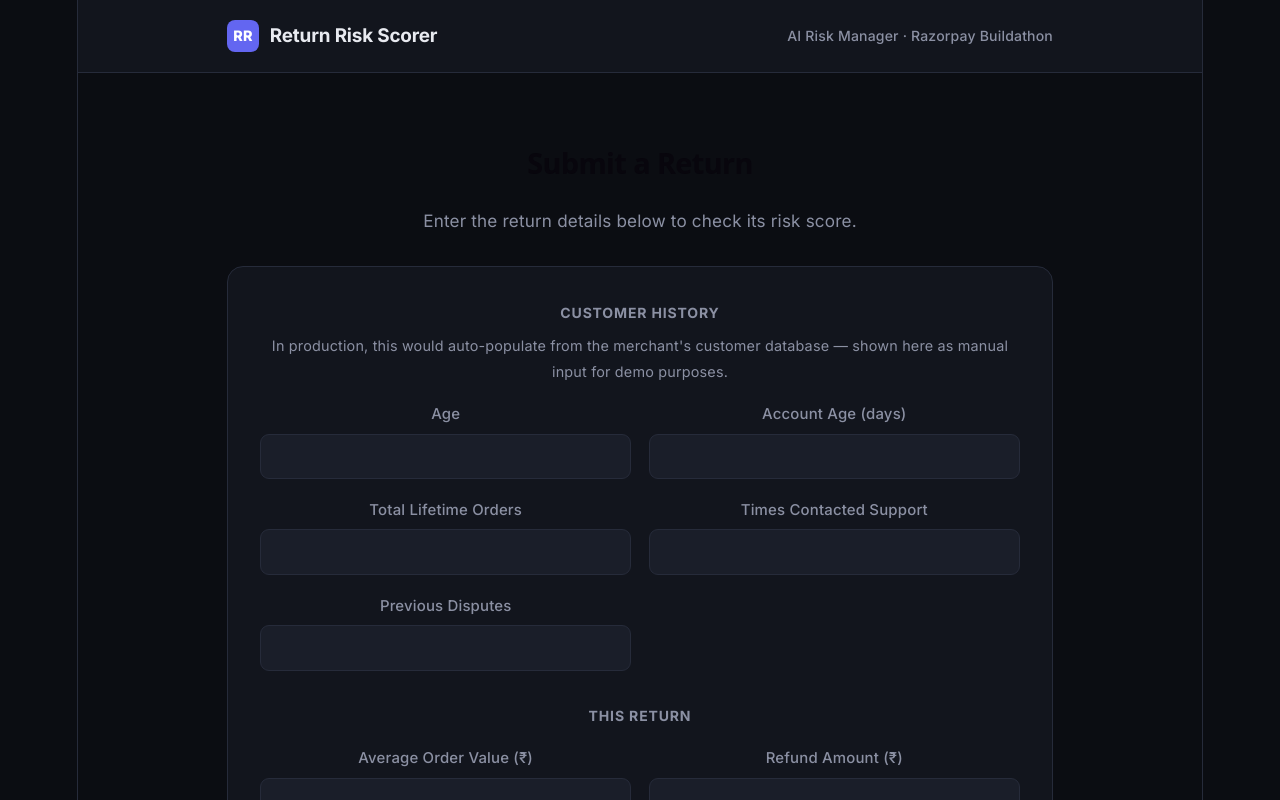
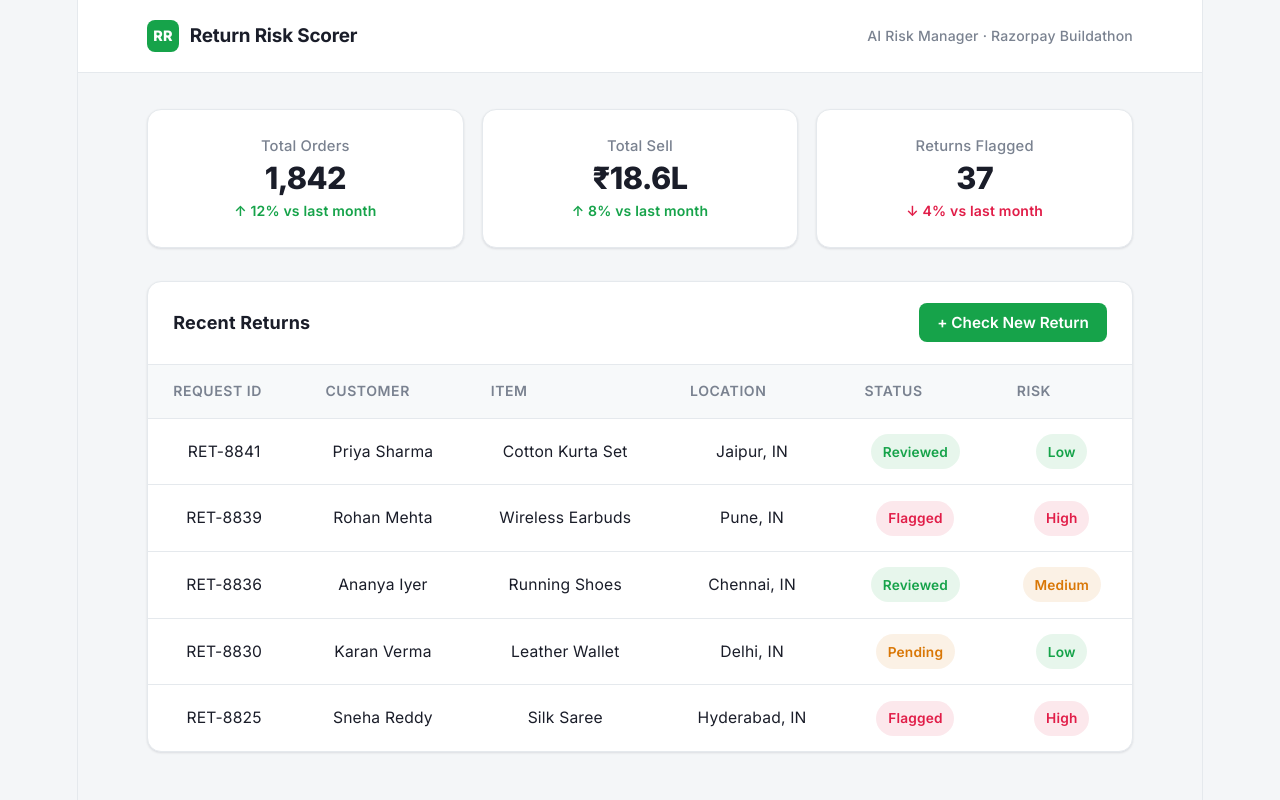
Before and after one commit to vegeta-afk/risk-of-returning, a React (Vite) app in the folder frontend/: page / in a window 1280 px wide. Shown: the top 800 px of the page. Built offline with nearby package versions, Linux system fonts and the light colour scheme.

Commit message:
fix:added dummy dashboard

```diff
--- a/frontend/src/App.css
+++ b/frontend/src/App.css
@@ -1,18 +1,21 @@
 * { box-sizing: border-box; margin: 0; padding: 0; }
 
 :root {
-  --bg: #0b0d12;
-  --surface: #12151d;
-  --surface-2: #1a1e29;
-  --border: #262b3a;
-  --text: #e8eaf0;
-  --text-muted: #8b90a3;
-  --accent: #6366f1;
-  --accent-soft: #6366f122;
-  --danger: #f43f5e;
-  --danger-soft: #f43f5e1a;
-  --success: #22c55e;
-  --success-soft: #22c55e1a;
+  --bg: #f4f6f8;
+  --surface: #ffffff;
+  --surface-2: #f7f9fa;
+  --border: #e5e9ed;
+  --text: #1a1d29;
+  --text-muted: #7a8290;
+  --accent: #16a34a;
+  --accent-soft: #16a34a1a;
+  --danger: #e11d48;
+  --danger-soft: #e11d481a;
+  --success: #16a34a;
+  --success-soft: #16a34a1a;
+  --warning: #d97706;
+  --warning-soft: #d977061a;
+  --shadow: 0 1px 2px rgba(16, 24, 40, 0.05), 0 1px 3px rgba(16, 24, 40, 0.06);
 }
 
 body {
@@ -29,7 +32,7 @@ body {
 }
 
 .topbar-inner {
-  max-width: 880px;
+  max-width: 1040px;
   margin: 0 auto;
   padding: 1.1rem 1.5rem;
   display: flex;
@@ -56,9 +59,9 @@ body {
 }
 
 .main {
-  max-width: 880px;
+  max-width: 1040px;
   margin: 0 auto;
-  padding: 2.5rem 1.5rem 4rem;
+  padding: 2rem 1.5rem 4rem;
 }
 
 .page-header { margin-bottom: 1.8rem; }
@@ -68,18 +71,117 @@ body {
 .error-banner {
   background: var(--danger-soft);
   border: 1px solid var(--danger);
-  color: #ff9db0;
+  color: #9f1239;
   padding: 0.8rem 1rem;
   border-radius: 10px;
   margin-bottom: 1.2rem;
   font-size: 0.9rem;
 }
 
+/* --- Dashboard --- */
+
+.stat-grid {
+  display: grid;
+  grid-template-columns: repeat(3, 1fr);
+  gap: 1rem;
+  margin-bottom: 1.8rem;
+}
+
+.stat-card {
+  background: var(--surface);
+  border: 1px solid var(--border);
+  border-radius: 14px;
+  padding: 1.3rem 1.4rem;
+  box-shadow: var(--shadow);
+  display: flex;
+  flex-direction: column;
+  gap: 0.35rem;
+}
+
+.stat-label { font-size: 0.82rem; color: var(--text-muted); font-weight: 500; }
+.stat-value { font-size: 1.7rem; font-weight: 800; letter-spacing: -0.02em; }
+.stat-delta { font-size: 0.78rem; font-weight: 600; }
+.stat-up { color: var(--success); }
+.stat-down { color: var(--danger); }
+
+.table-card {
+  background: var(--surface);
+  border: 1px solid var(--border);
+  border-radius: 14px;
+  box-shadow: var(--shadow);
+  overflow: hidden;
+}
+
+.table-header {
+  display: flex;
+  align-items: center;
+  justify-content: space-between;
+  padding: 1.2rem 1.4rem;
+  border-bottom: 1px solid var(--border);
+}
+
+.table-header h3 { font-size: 1rem; font-weight: 700; }
+
+.new-request-btn {
+  background: var(--accent);
+  color: white;
+  border: none;
+  padding: 0.55rem 1rem;
+  border-radius: 8px;
+  font-size: 0.85rem;
+  font-weight: 600;
+  font-family: inherit;
+  cursor: pointer;
+}
+
+.new-request-btn:hover { opacity: 0.9; }
+
+.returns-table {
+  width: 100%;
+  border-collapse: collapse;
+  font-size: 0.87rem;
+}
+
+.returns-table th {
+  text-align: left;
+  padding: 0.75rem 1.4rem;
+  color: var(--text-muted);
+  font-weight: 600;
+  font-size: 0.78rem;
+  text-transform: uppercase;
+  letter-spacing: 0.04em;
+  background: var(--surface-2);
+}
+
+.returns-table td {
+  padding: 0.85rem 1.4rem;
+  border-top: 1px solid var(--border);
+}
+
+.status-pill, .risk-pill {
+  padding: 0.25rem 0.65rem;
+  border-radius: 999px;
+  font-size: 0.76rem;
+  font-weight: 600;
+  display: inline-block;
+}
+
+.status-reviewed { background: var(--success-soft); color: var(--success); }
+.status-flagged { background: var(--danger-soft); color: var(--danger); }
+.status-pending { background: var(--warning-soft); color: var(--warning); }
+
+.risk-low { background: var(--success-soft); color: var(--success); }
+.risk-medium { background: var(--warning-soft); color: var(--warning); }
+.risk-high { background: var(--danger-soft); color: var(--danger); }
+
+/* --- Form --- */
+
 .form-card {
   background: var(--surface);
   border: 1px solid var(--border);
   border-radius: 16px;
   padding: 1.8rem;
+  box-shadow: var(--shadow);
 }
 
 .form-section { margin-bottom: 1.8rem; }
@@ -94,6 +196,14 @@ body {
   margin-bottom: 0.9rem;
 }
 
+.section-note {
+  font-size: 0.8rem;
+  color: var(--text-muted);
+  margin-top: -0.5rem;
+  margin-bottom: 0.9rem;
+  font-style: italic;
+}
+
 .form-grid {
   display: grid;
   grid-template-columns: repeat(2, 1fr);
@@ -106,6 +216,12 @@ body {
   font-size: 0.83rem;
   color: var(--text-muted);
   font-weight: 500;
+}
+
+.field-hint {
+  font-size: 0.72rem;
+  color: var(--text-muted);
+  margin-top: 0.1rem;
 }
 
 .form-group input, .form-group select {
@@ -158,11 +274,27 @@ body {
 .submit-btn:hover { opacity: 0.92; }
 .submit-btn:disabled { opacity: 0.5; cursor: not-allowed; }
 
+.back-link {
+  background: none;
+  border: none;
+  color: var(--text-muted);
+  font-size: 0.85rem;
+  font-family: inherit;
+  cursor: pointer;
+  margin-bottom: 1rem;
+  padding: 0;
+}
+
+.back-link:hover { color: var(--accent); }
+
+/* --- Result --- */
+
 .result-card {
   background: var(--surface);
   border: 1px solid var(--border);
   border-radius: 16px;
   padding: 2.2rem;
+  box-shadow: var(--shadow);
   display: flex;
   gap: 2.2rem;
   align-items: center;
@@ -204,8 +336,8 @@ body {
   margin-bottom: 1rem;
 }
 
-.badge-risky { background: var(--danger-soft); color: #ff9db0; border: 1px solid var(--danger); }
-.badge-safe { background: var(--success-soft); color: #7ee2a8; border: 1px solid var(--success); }
+.badge-risky { background: var(--danger-soft); color: var(--danger); border: 1px solid var(--danger); }
+.badge-safe { background: var(--success-soft); color: var(--success); border: 1px solid var(--success); }
 
 .type-row { display: flex; gap: 0.5rem; align-items: baseline; margin-bottom: 0.9rem; }
 .type-label { color: var(--text-muted); font-size: 0.85rem; }
@@ -229,23 +361,12 @@ body {
   cursor: pointer;
 }
 
-.reset-btn:hover { border-color: var(--accent); }
+.reset-btn:hover { border-color: var(--accent); color: var(--accent); }
 
-@media (max-width: 600px) {
+@media (max-width: 700px) {
+  .stat-grid { grid-template-columns: 1fr; }
   .form-grid { grid-template-columns: 1fr; }
   .result-card { flex-direction: column; text-align: center; }
+  .returns-table { font-size: 0.8rem; }
+  .returns-table th, .returns-table td { padding: 0.6rem 0.8rem; }
 }
-
-.section-note {
-  font-size: 0.8rem;
-  color: var(--text-muted);
-  margin-top: -0.5rem;
-  margin-bottom: 0.9rem;
-  font-style: italic;
-}
-
-.field-hint {
-  font-size: 0.72rem;
-  color: var(--text-muted);
-  margin-top: 0.1rem;
-}
--- a/frontend/src/App.jsx
+++ b/frontend/src/App.jsx
@@ -1,10 +1,22 @@
 import { useState } from 'react';
+import Dashboard from './components/Dashboard';
 import SubmitReturn from './components/SubmitReturn';
 import RiskResult from './components/RiskResult';
 import './App.css';
 
 function App() {
+  const [view, setView] = useState('dashboard'); // 'dashboard' | 'form' | 'result'
   const [result, setResult] = useState(null);
+
+  const handleResult = (data) => {
+    setResult(data);
+    setView('result');
+  };
+
+  const handleReset = () => {
+    setResult(null);
+    setView('dashboard');
+  };
 
   return (
     <div className="app">
@@ -19,11 +31,14 @@ function App() {
       </header>
 
       <main className="main">
-        {result ? (
-          <RiskResult result={result} onReset={() => setResult(null)} />
-        ) : (
-          <SubmitReturn onResult={setResult} />
+        {view === 'dashboard' && <Dashboard onNewRequest={() => setView('form')} />}
+        {view === 'form' && (
+          <>
+            <button className="back-link" onClick={() => setView('dashboard')}>← Back to Dashboard</button>
+            <SubmitReturn onResult={handleResult} />
+          </>
         )}
+        {view === 'result' && <RiskResult result={result} onReset={handleReset} />}
       </main>
     </div>
   );
--- /dev/null
+++ b/frontend/src/components/Dashboard.jsx
@@ -0,0 +1,65 @@
+const dummyReturns = [
+  { id: 'RET-8841', customer: 'Priya Sharma', item: 'Cotton Kurta Set', location: 'Jaipur, IN', status: 'Reviewed', risk: 'Low' },
+  { id: 'RET-8839', customer: 'Rohan Mehta', item: 'Wireless Earbuds', location: 'Pune, IN', status: 'Flagged', risk: 'High' },
+  { id: 'RET-8836', customer: 'Ananya Iyer', item: 'Running Shoes', location: 'Chennai, IN', status: 'Reviewed', risk: 'Medium' },
+  { id: 'RET-8830', customer: 'Karan Verma', item: 'Leather Wallet', location: 'Delhi, IN', status: 'Pending', risk: 'Low' },
+  { id: 'RET-8825', customer: 'Sneha Reddy', item: 'Silk Saree', location: 'Hyderabad, IN', status: 'Flagged', risk: 'High' },
+];
+
+function Dashboard({ onNewRequest }) {
+  return (
+    <div className="page-wrap">
+      <div className="stat-grid">
+        <div className="stat-card">
+          <span className="stat-label">Total Orders</span>
+          <span className="stat-value">1,842</span>
+          <span className="stat-delta stat-up">↑ 12% vs last month</span>
+        </div>
+        <div className="stat-card">
+          <span className="stat-label">Total Sell</span>
+          <span className="stat-value">₹18.6L</span>
+          <span className="stat-delta stat-up">↑ 8% vs last month</span>
+        </div>
+        <div className="stat-card">
+          <span className="stat-label">Returns Flagged</span>
+          <span className="stat-value">37</span>
+          <span className="stat-delta stat-down">↓ 4% vs last month</span>
+        </div>
+      </div>
+
+      <div className="table-card">
+        <div className="table-header">
+          <h3>Recent Returns</h3>
+          <button className="new-request-btn" onClick={onNewRequest}>+ Check New Return</button>
+        </div>
+
+        <table className="returns-table">
+          <thead>
+            <tr>
+              <th>Request ID</th>
+              <th>Customer</th>
+              <th>Item</th>
+              <th>Location</th>
+              <th>Status</th>
+              <th>Risk</th>
+            </tr>
+          </thead>
+          <tbody>
+            {dummyReturns.map((r) => (
+              <tr key={r.id}>
+                <td>{r.id}</td>
+                <td>{r.customer}</td>
+                <td>{r.item}</td>
+                <td>{r.location}</td>
+                <td><span className={`status-pill status-${r.status.toLowerCase()}`}>{r.status}</span></td>
+                <td><span className={`risk-pill risk-${r.risk.toLowerCase()}`}>{r.risk}</span></td>
+              </tr>
+            ))}
+          </tbody>
+        </table>
+      </div>
+    </div>
+  );
+}
+
+export default Dashboard;
```
